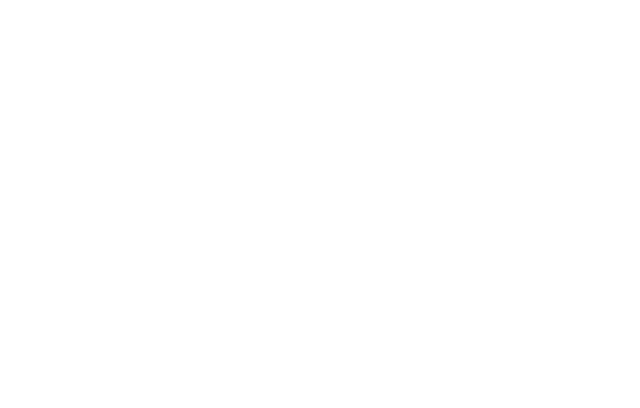
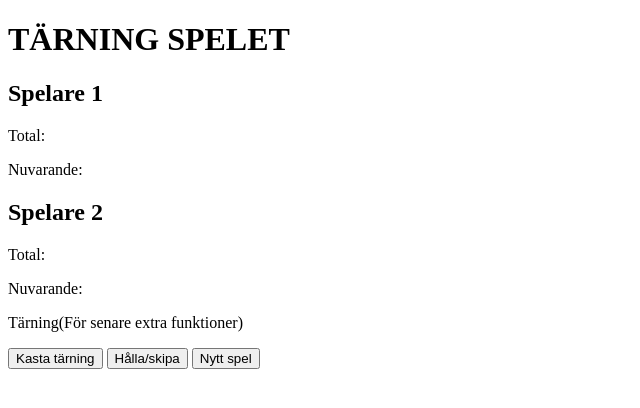
Before and after one commit to DanielM000/Tarning-Spel, a plain HTML site: page index.html in a window 1280 px wide. Shown: the whole page, without its empty margins (0-640 px from the left). Drawn offline with Linux system fonts and the light colour scheme.

Commit message:
Html för grundspelet
HTML för grundspelet är klart.

```diff
--- a/index.html
+++ b/index.html
@@ -4,8 +4,33 @@
     <meta charset="UTF-8">
     <meta name="viewport" content="width=device-width, initial-scale=1.0">
     <title>Tärning Spel</title>
+    <link rel="stylesheet" href="style.css">
 </head>
 <body>
+    <h1>TÄRNING SPELET</h1>
+    <div id="Spelare1">
+        <h2>Spelare 1</h2>
+        <p id="Poäng1">Total: </p>
+        <P id="Nuvarande1">Nuvarande: </P>
+    </div>
+
+    <div id="Spelare2">
+        <h2>Spelare 2</h2>
+        <p id="Poäng2">Total: </p>
+        <p id="Nuvarande2">Nuvarande: </p>
+
+    </div>
+
+    <p id="Tärning">Tärning(För senare extra funktioner)</p>
+    <button onclick="Kasta()">Kasta tärning</button>
+    <button onlcik="Hålla()">Hålla/skipa</button>
+    <button onclick="nyttspel()">Nytt spel</button>
+
+    <script> src="main.js"</script>
+
+
+
+
 
 </body>
 </html>
```
